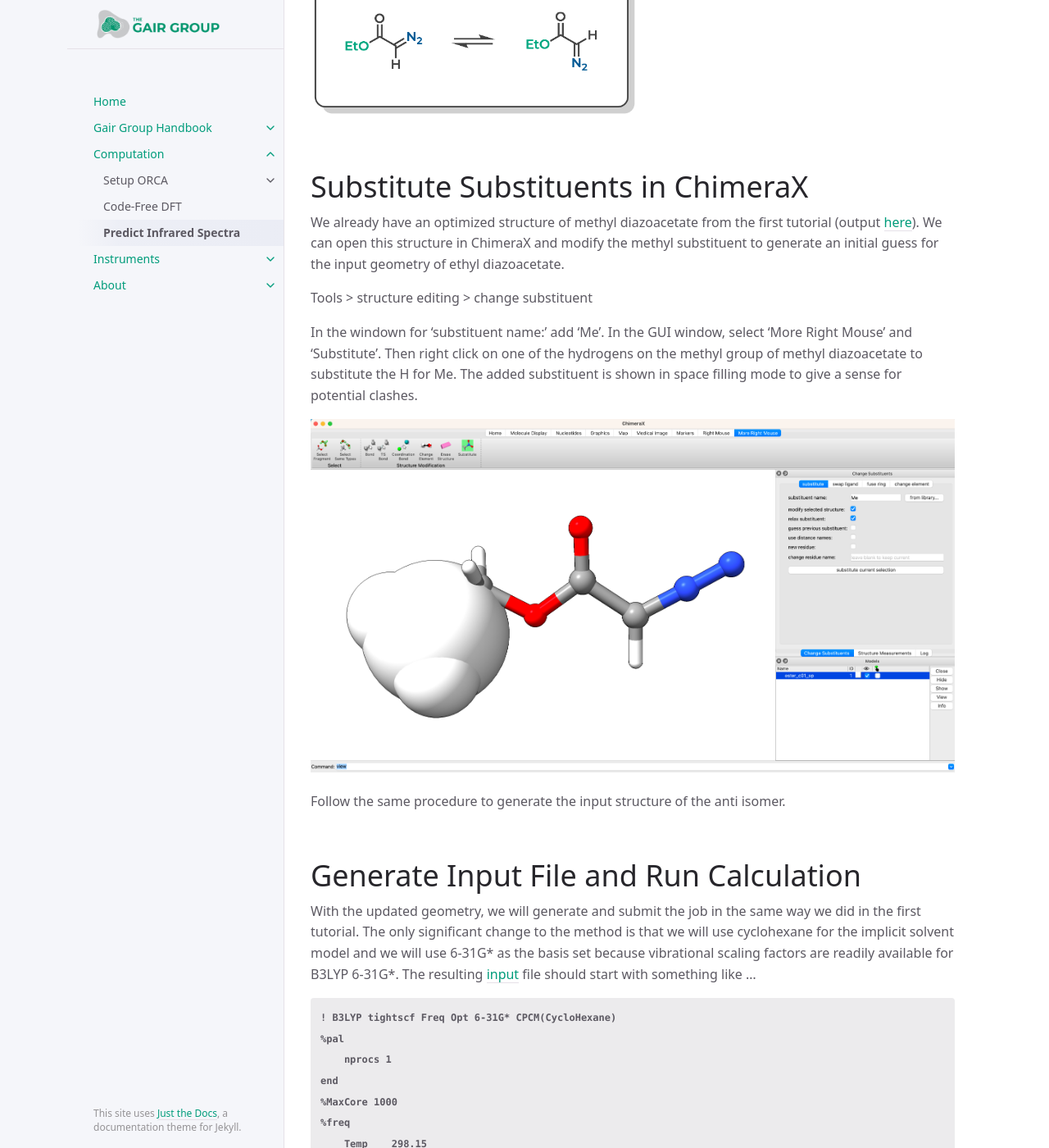
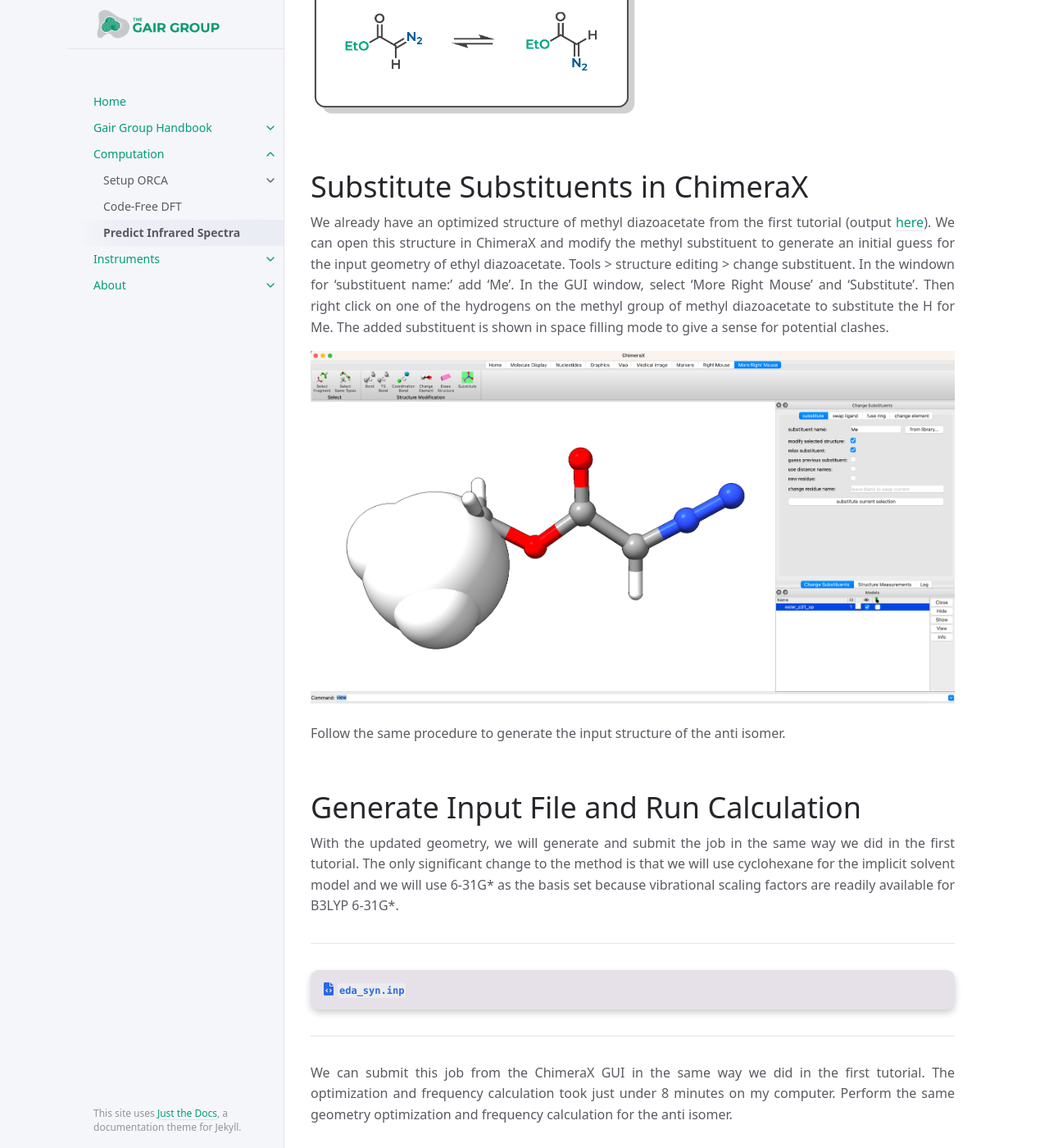
Before and after one commit to joegair/gair-group-docs, a Jekyll site: the page built from page/computation/diazo_ir.md, in a window 1280 px wide and 1400 px high, scrolled down 1235 px. Shown: the whole window at 82% size. Built offline with Jekyll 4.4.1, drawn with Linux system fonts in a browser that asks for light colours; some of the changed text lies outside the part shown.

Commit message:
edit diazo ir readme

````diff
--- a/page/computation/diazo_ir.md
+++ b/page/computation/diazo_ir.md
@@ -16,7 +16,7 @@
 This tutorial will demonstrate how to predict IR spectra using density functional theory.
 
 All of the input, output, and analysis files for the calculations in this tutorial can be found [here](https://github.com/joegair/gair-group-docs/tree/main/assets/data/computation/diazo-ir/). . The files are provided so that so that you can play around with visualization and analysis before running your own calculations.
-{: .fs-6 .fw-300 }
+{: .fs-6 .fw-300 .text-jusify}
 
 
 
@@ -32,22 +32,24 @@
 # **What are these peaks?**
 
 The IR spectrum of ethyl diazoacetate in cyclohexane looks like it has two distinct peaks for the N=N, C=O, and C-O stretches ([*JACS* **2022**, 9330-9343](https://pubs.acs.org/doi/10.1021/jacs.2c01208)).
+{: .text-justify }
+
 
 <img src="./images/experiment.png" alt="IR spectrum of ethyl diazoacetate in cyclohexane" width="800">
 
 Data from SI of [*JACS* **2022**, 9330-9343](https://pubs.acs.org/doi/10.1021/jacs.2c01208)
 
 We saw in the first tutorial that methyl diazoacetate is a nearly equal mixture of syn and anti conformers. If we assume that these pairs of peaks correspond to the syn and anti conformers, could we use DFT to assign which peak corresponds to which conformer?
+{: .text-justify }
+
 
 <img src="./images/conformers_mda.png" alt="IR spectrum of ethyl diazoacetate in cyclohexane" width="400">
 
 # **Substitute Substituents in ChimeraX**
 
-We already have an optimized structure of methyl diazoacetate from the first tutorial (output [here](./files/mda_syn_sp.out)). We can open this structure in ChimeraX and modify the methyl substituent to generate an initial guess for the input geometry of ethyl diazoacetate.
+We already have an optimized structure of methyl diazoacetate from the first tutorial (output [here](./files/mda_syn_sp.out)). We can open this structure in ChimeraX and modify the methyl substituent to generate an initial guess for the input geometry of ethyl diazoacetate. Tools > structure editing > change substituent. In the windown for 'substituent name:' add 'Me'. In the GUI window, select 'More Right Mouse' and 'Substitute'. Then right click on one of the hydrogens on the methyl group of methyl diazoacetate to substitute the H for Me. The added substituent is shown in space filling mode to give a sense for potential clashes.
+{: .text-justify }
 
-Tools > structure editing > change substituent
-
-In the windown for 'substituent name:' add 'Me'. In the GUI window, select 'More Right Mouse' and 'Substitute'. Then right click on one of the hydrogens on the methyl group of methyl diazoacetate to substitute the H for Me. The added substituent is shown in space filling mode to give a sense for potential clashes.
 
 <img src="./images/substitute.png" alt="change substituents" width="800">
 
@@ -55,9 +57,18 @@
 
 # **Generate Input File and Run Calculation**
 
-With the updated geometry, we will generate and submit the job in the same way we did in the first tutorial. The only significant change to the method is that we will use cyclohexane for the implicit solvent model and we will use 6-31G* as the basis set because vibrational scaling factors are readily available for B3LYP 6-31G*. The resulting [input](./files/eda_syn.inp) file should start with something like ...
+With the updated geometry, we will generate and submit the job in the same way we did in the first tutorial. The only significant change to the method is that we will use cyclohexane for the implicit solvent model and we will use 6-31G* as the basis set because vibrational scaling factors are readily available for B3LYP 6-31G*.
+{: .text-justify }
 
-```
+
+----------------------------------------------------------------
+
+<!-- Tab links -->
+<div class="tab card">
+  <button class="tablinks tab-1-1" onclick="openTabId(event, 'eda_syn.inp', 'tab-1-1')">{{ site.data.icons.codefile }}  <code>eda_syn.inp</code></button>
+</div>
+<div id="eda_syn.inp" class="tabcontent tab-1-1" style="font-size:10px">
+{% capture struc_xyz %}
 ! B3LYP tightscf Freq Opt 6-31G* CPCM(CycloHexane)
 %pal
     nprocs 1
@@ -68,41 +79,69 @@
 end
 
 *xyz 0 1
-```
+C     0.917852  -0.637477  -0.212483
+C    -0.307682   0.128522  -0.016164
+N     2.049677   0.016640  -0.238808
+O    -1.373434  -0.692560  -0.012876
+O    -0.375873   1.334518   0.125684
+C    -2.649232  -0.071566   0.170809
+N     3.020133   0.598093  -0.258681
+H     0.960640  -1.719095  -0.339346
+H    -2.698332   0.437846   1.145350
+H    -2.844281   0.663409  -0.624848
+C    -3.674601  -1.192126   0.112821
+H    -3.650137  -1.676924  -0.886065
+H    -4.692047  -0.784480   0.291735
+H    -3.448628  -1.953203   0.889415
+*
+{% endcapture %}
+{% include codecell.html content=struc_xyz %}
+</div>
 
-We can submit this job from the ChimeraX GUI in the same way we did in the first tutorial. The optimization and frequency calculation took just under 8 minutes on my computer.
+----------------------------------------------------------------
 
-Perform the same geometry optimization and frequency calculation for the anti isomer.
+
+We can submit this job from the ChimeraX GUI in the same way we did in the first tutorial. The optimization and frequency calculation took just under 8 minutes on my computer. Perform the same geometry optimization and frequency calculation for the anti isomer.
+{: .text-justify }
+
 
 # **Visualize Vibrational Modes**
 
-Once the optimization is complete, we can visualize the normal modes of interest from the dropdown menu Tools > Quantum Chemistry > Visualize Normal Modes
+Once the optimization is complete, we can visualize the normal modes of interest from the dropdown menu Tools > Quantum Chemistry > Visualize Normal Modes.
+{: .text-justify }
+
 
 <img src="./images/animate_freq.gif" alt="C=O stretch" width="800">
 
 # **Visualize IR Spectrum**
 
-From a computational output file containing a frequency calculation, one can visualize a modeled IR spectrum in ChimeraX+SEQCROW.
+From a computational output file containing a frequency calculation, one can visualize a modeled IR spectrum in ChimeraX+SEQCROW. Tools > Quantum Chemistry > IR spectrum The spectrum can be scaled in the frequency scaling tab. Here we use B3LYP/6-31G(d) as the method and basis set. The scaled computed spectrum of the syn conformer of ethyl diazoacetate is shown below.
+{: .text-justify }
 
-Tools > Quantum Chemistry > IR spectrum
-
-The spectrum can be scaled in the frequency scaling tab. Here we use B3LYP/6-31G(d) as the method and basis set. The scaled computed spectrum of the syn conformer of ethyl diazoacetate is shown below.
 
 <img src="./images/chimerax_syn.png" alt="DFT syn ethyl diazoacetate" width="800">
 
 We can overlay the calculated and experimental spectrum in the 'plot experimental data' tab. A CSV of the experimental spectrum reported in [*JACS* **2022**, 9330-9343](https://pubs.acs.org/doi/10.1021/jacs.2c01208) can be found [here](./files/EDA_FTIR_Neat_CyH.csv). Be sure to set 'skip first lines:' to '1' to account for the fact that the first line includes column titles rather than data. The overlaid spectrum is shown below with the experimental spectrum in grey and the computed spectrum for syn-EDA in black.
+{: .text-justify }
+
 
 <img src="./images/chimeraX_syn_and_experiment2.png" width="800">
 
 We can then compare the IR spectra of the syn and anti conformers to the experimental spectrum by opening the [output](./files/eda_anti.out) of anti-EDA in ChimeraX. In the IR Spectrum window, select the components tab and select 'add conformer'. Set the new conformer to eda_anti.out for both the frequency file and energy file.
+{: .text-justify }
+
 
 <img src="./images/components.png" width="800">
 
 The resulting spectrum is plotted below with the experimental spectrum in grey, the computed syn spectrum in red, the computed anti spectrum in, and the sum of the two computed spectra in black. I've used the 'x-axis breaks' tab to zoom in on the regions of interest. These data can be exported to a [CSV](files/EDA_from_aaron.csv) file with the 'export' button in the upper left corner of the 'IR spectrum window'. The resulting CSV can be used for plotting in excel or a JupyterNotebook.
+{: .text-justify }
 
-<img src="./images/experiment_and_DFT_chimeraX.png" width="600">
+
+<img src="./images/experiment_and_DFT_chimeraX.png" width="800">
 
 Below, I've replotted the data in a JupyterNotebook which can be found [here](./files/diazoIR.ipynb). The overall message is that DFT does a good job of recapitulating the absolute stretching frequencies of both isomers and predicts differences in the spectra of the syn and anti isomers that line up nicely with the pairs of peaks observed in the experimental spectrum.
+{: .text-justify }
+
 
 
 <img src="./images/experiment_and_DFT_all.png" alt="Experiment and DFT spectra" width="800">
````
Also changed, not shown: other parts of page/computation/diazo_ir.md (+0 -2 lines).
